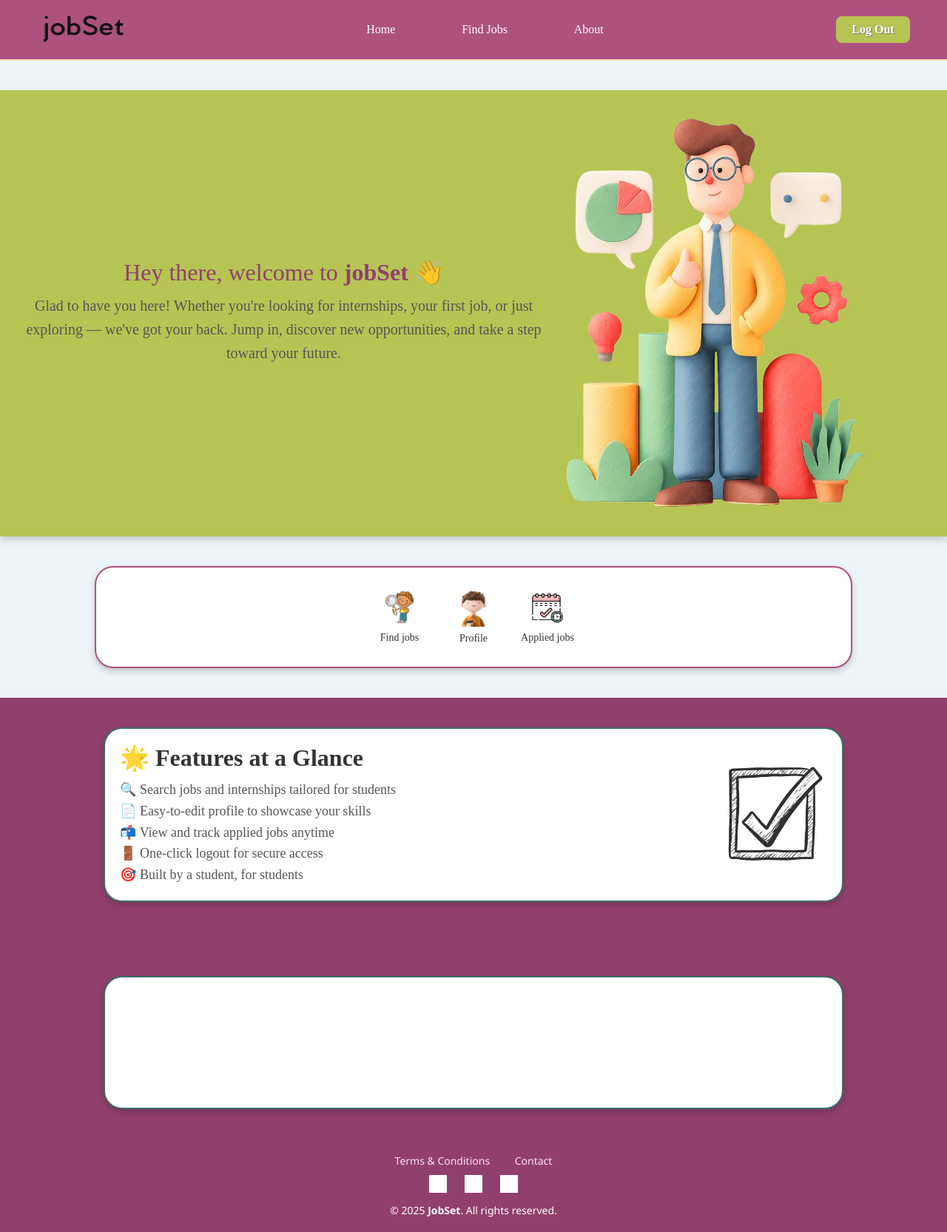
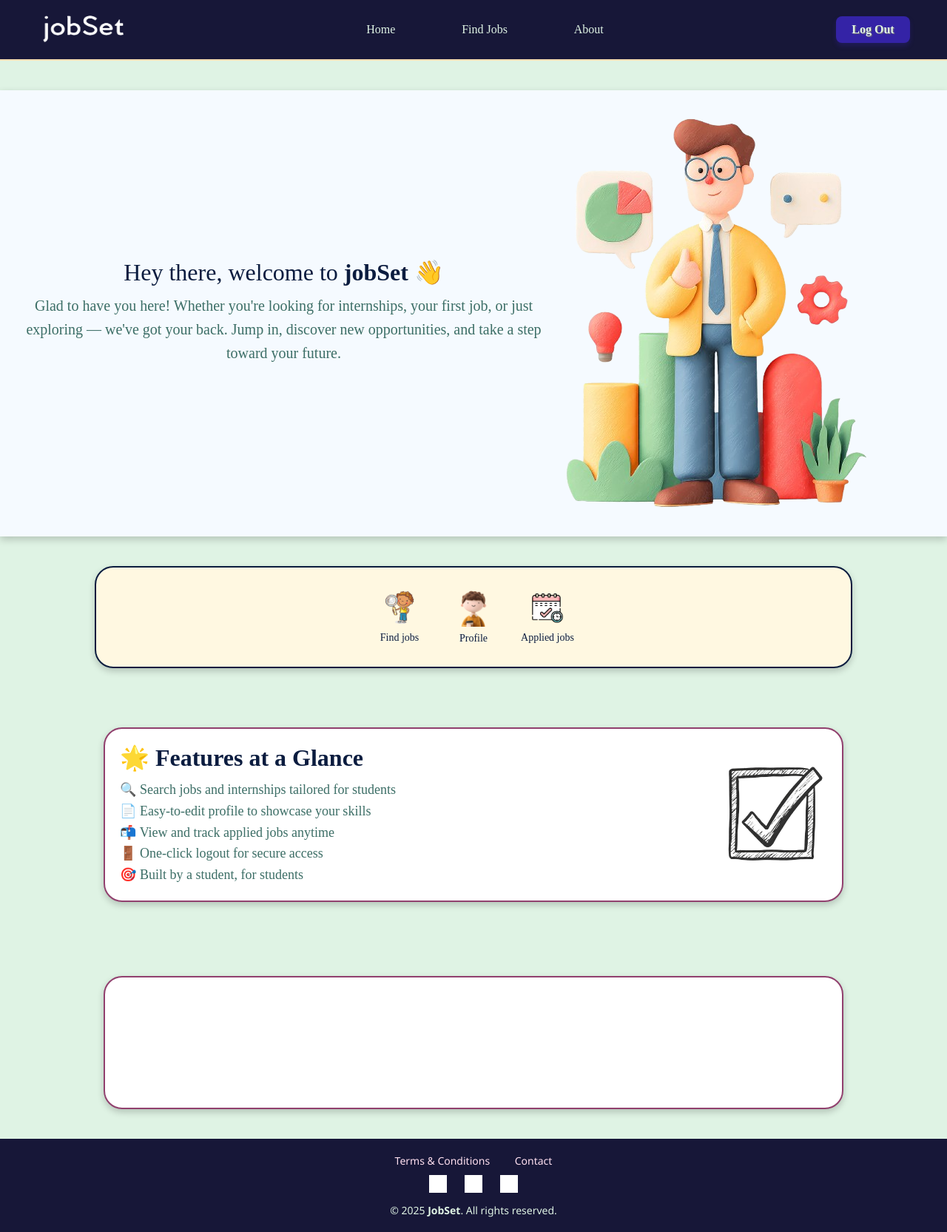
Before and after one commit to ishantiwariii/jobSet, a Django app: page /dashboard/dashboard/ in a window 1280 px wide. Shown: the whole page at 74% size. Run offline with Django 5.2, Linux system fonts and the light colour scheme; the visitor is signed in with stand-in values (Sample User, id 1); grey boxes are pictures that could not be loaded.

Commit message:
color pallates changed

```diff
--- a/static/css/frame.css
+++ b/static/css/frame.css
@@ -10,7 +10,8 @@ body {
     max-width: 100vw;
     overflow-x: hidden;
     min-height: 100vh;
-    background-color: #edf5f9;
+    background-color: #DFF3E4;
+    /* color :#171738; */
 }
 
 .mainHeader {
@@ -20,7 +21,7 @@ body {
     justify-content: center;
     align-items: center;
     border-bottom: 2px solid wheat;
-    background-color: #ad527f;
+    background-color: #171738;
 }
 
 .navcont {
@@ -33,11 +34,6 @@ body {
     align-items: center;
 }
 
-.navlist a {
-    text-decoration: none;
-    color: white;
-    font-size: 16px;
-}
 
 .navlist {
     display: flex;
@@ -48,16 +44,33 @@ body {
     align-items: center;
 }
 
+.navlist a {
+    text-decoration: none;
+    color: #DFF3E4;
+    font-size: 16px;
+}
+
+.navlist a:hover {
+    color: #3423A6;
+    text-decoration: underline;
+}
+
+.navlist a:active {
+    color: #3423A6;
+}
+
 .navcont img {
     width: 131px;
     height: 46px;
+    filter: brightness(0) invert(1);/* white icons */
 }
 
 /* log out */
 .O-log {
-    background-color: #B6C454;
-    color: white;
+    background-color: #3423A6;
+    color: #DFF3E4;
     border: none;
+    box-shadow: 0 4px 6px rgba(52, 35, 166, 0.3);
     text-shadow: 1px 1px 1px rgb(118, 117, 117);
     width: 100px;
     height: 36px;
@@ -71,16 +84,16 @@ body {
 }
 
 .O-log:hover {
-    background-color: #3c6e66;
-    color: white;
+    background-color: #2E1760;
+    color: #DFF3E4;
 }
 
 
 
 /* footer.css */
 .site-footer {
-    background-color: #91406e;
-    color: #ffffff;
+    background-color: #171738;
+    color: #DFF3E4;
     padding: 20px 0;
     text-align: center;
     font-family: 'Segoe UI', sans-serif;
--- a/static/css/home.css
+++ b/static/css/home.css
@@ -10,7 +10,7 @@
     margin-top: 40px;
     padding: 20px;
     box-shadow: 0 4px 10px rgba(0, 0, 0, 0.2);
-    background-color: #B6C454;
+    background-color: #F5FAFF;
 }
 
 .wel-note {
@@ -28,16 +28,15 @@
 
 .wel-note h1 {
     font-size: 32px;
-    color: #333;
     margin-bottom: 10px;
     font-weight: 500;
-    color: #91406e;
+    color: #0B1C3F;
 }
 
 .wel-note p {
     font-size: 20px;
     line-height: 1.6;
-    color: #555;
+    color: #3C6E66;
 }
 
 .image-hero {
@@ -60,10 +59,10 @@
     min-height: 100px;
     margin: 40px auto;
     padding: 20px;
-    border: 2px solid #ad527f;
+    border: 2px solid #0B1C3F;
     border-radius: 25px;
     box-shadow: 0 4px 10px rgba(0, 0, 0, 0.2);
-    background-color: #ffffff;
+    background-color: #FFF8E1;
 }
 
 .container {
@@ -88,7 +87,7 @@
     align-items: center;
     justify-content: center;
     text-decoration: none;
-    color: #333;
+    color: #0B1C3F;
     font-size: 14px;
     width: 100px;
     transition: transform 0.3s ease-in-out;
@@ -106,7 +105,7 @@
     justify-content: center;
     max-width: 100vw;
     gap: 20px;
-    background-color: #91406e;
+    /* background-color: #B6C454; */
 
 }
 
@@ -120,13 +119,14 @@
     margin: 40px auto;
     padding: 20px;
     box-shadow: 0 4px 10px rgba(0, 0, 0, 0.2);
+    border: 2px solid #91406e;
     border-radius: 25px;
     background-color: #ffffff;
 }
 
 .card:hover {
     transform: scale(1.01);
-    background-color: #dbdbdb;
+    background-color: #FFF8E1;
 }
 
 .upper-side {
@@ -140,7 +140,7 @@
 
 .upper-side h2 {
     font-size: 32px;
-    color: #333;
+    color: #0B1C3F;
     margin-bottom: 10px;
 }
 
@@ -149,7 +149,7 @@
     list-style-position: inside;
     font-size: 18px;
     line-height: 1.6;
-    color: #555;
+    color: #3C6E66;
 }
 
 .upper-side .text-part {
--- a/static/css/profile.css
+++ b/static/css/profile.css
@@ -20,7 +20,7 @@
   width: 90%;
   gap: 20px;
   border-radius: 25px;
-  background-color: #B6C454;
+  background-color: #7180B9;
 }
  .profile-part h1 {
   margin-top: 20px;
@@ -48,9 +48,9 @@
 
 .info-part h2 {
   font-size: 18px;
-  color: #ad527f;
+  color: #3423A6;
   margin-bottom: 10px;
-  border-bottom: 2px solid #B6C454;
+  border-bottom: 2px solid #3423A6;
   padding-bottom: 5px;
 }
 
```
Also changed, not shown: static/css/about.css (+6 -6 lines), static/css/applied-jobs.css (+6 -6 lines), static/css/find-jobs.css (+12 -9 lines), static/css/login.css (+32 -21 lines), static/css/register.css (+11 -9 lines).
